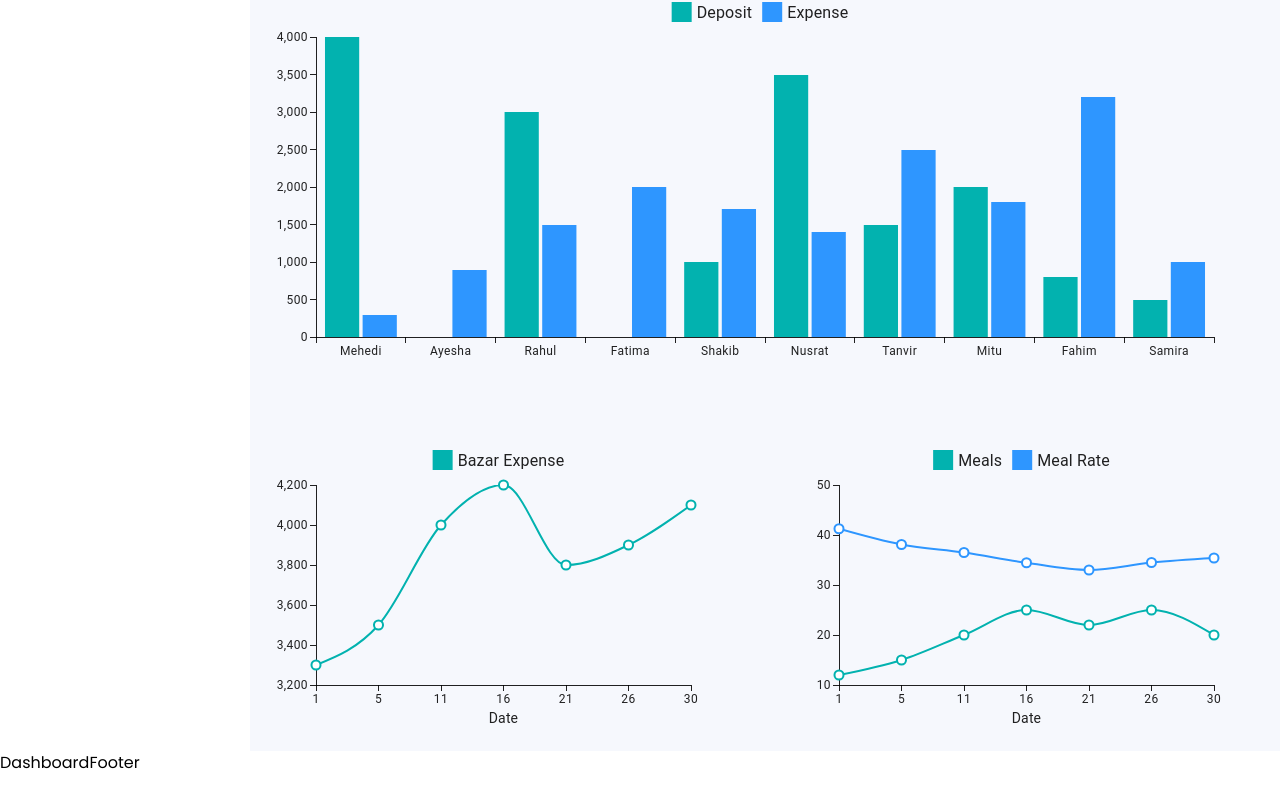
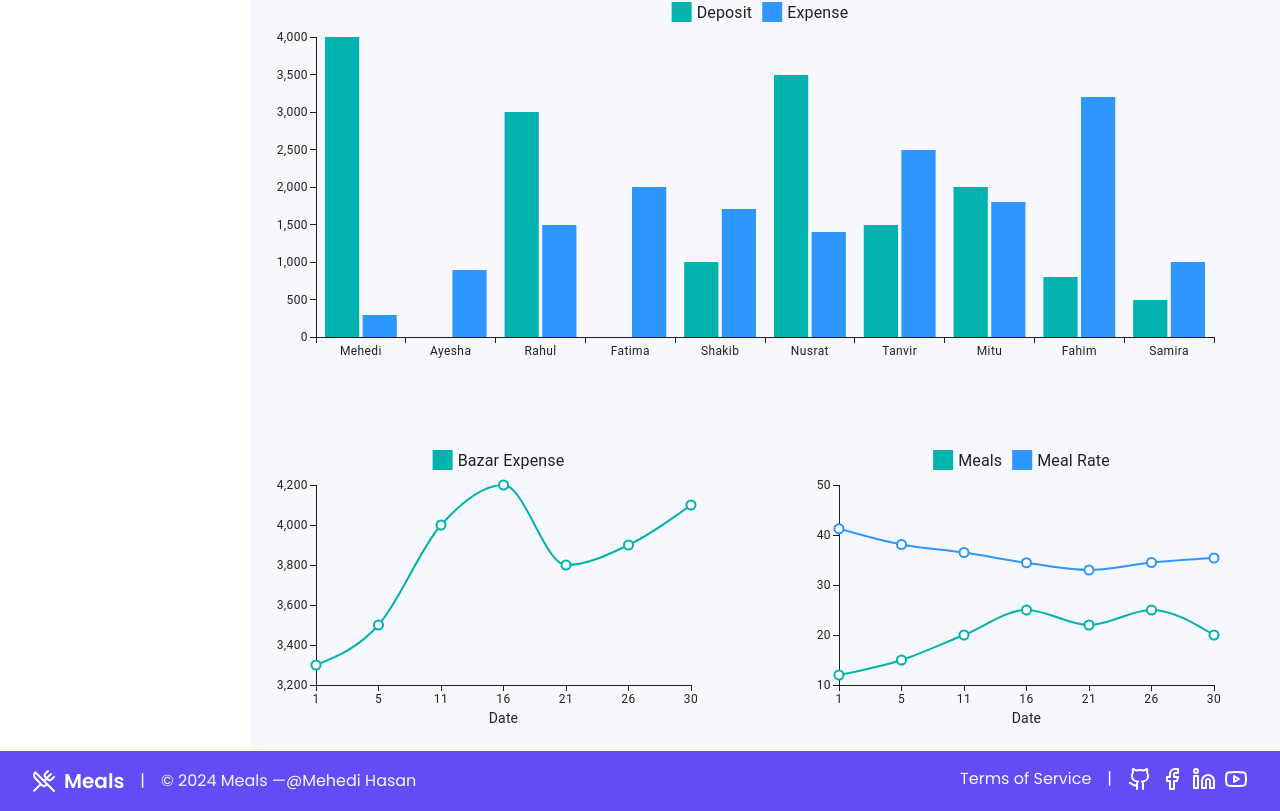
Before and after one commit to mehediyz/meal-management, a React (Vite) app: page /dashboard in a window 1280 px wide. Shown: the part 438-1249 px from the top of the page. Before the commit the page ends 1213 px from the top, so only its background shows below. Built offline with nearby package versions, Linux system fonts and the light colour scheme.

Commit message:
dashboard footer

```diff
--- a/src/layouts/DashboardLayout.jsx
+++ b/src/layouts/DashboardLayout.jsx
@@ -1,6 +1,7 @@
 import { Outlet } from "react-router-dom";
 import DashboardNavbar from "../components/dashboard/DashboardNavbar";
 import Sidebar from "../components/dashboard/Sidebar";
+import Footer from "@/components/home/Footer";
 
 const DashboardLayout = () => {
   return (
@@ -12,7 +13,7 @@ const DashboardLayout = () => {
           <Outlet />
         </div>
       </div>
-      DashboardFooter
+      <Footer />
     </>
   );
 };
```
